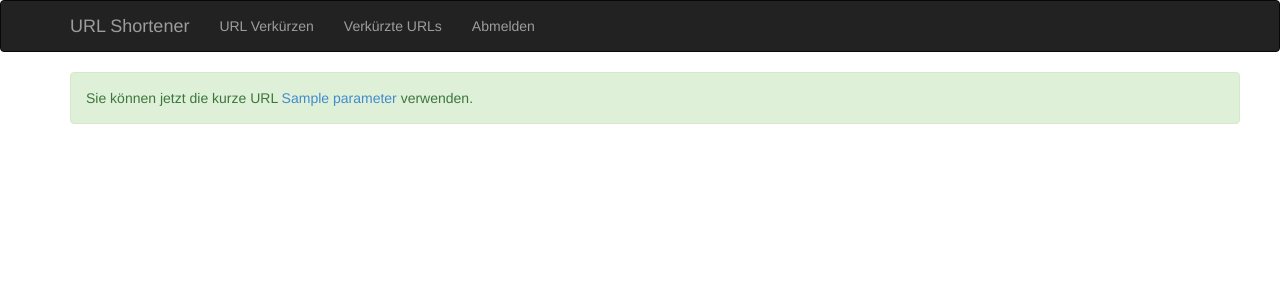
After one commit to DtNetsolution/URL-Shortener, a PHP site: template templates/urlCreated.php in a window 1280 px wide. The commit adds this page. Shown: the top 300 px of the page. Run offline with PHP 8.4, Linux system fonts and the light colour scheme; the template is opened without the code that fills it: most values are stand-ins (such as "Sample title", 1, 10 or a date in 2020); data that the repository does not hold is empty; some libraries are stand-ins or nearby versions.

Commit message:
Renamed templates

```diff
--- a/src/url/UrlCreateForm.class.php
+++ b/src/url/UrlCreateForm.class.php
@@ -122,7 +122,7 @@ class UrlCreateForm extends AbstractPage {
 			$this->urlShortener->getDB()->quote($this->details) . ", " . ($this->protected ? 1 : 0) . ")";
 		$this->urlShortener->getDB()->query($sql);
 
-		$this->show('urlSaved', UrlShortener::expandShortUrl($this->shortUrl));
+		$this->show('urlCreated', UrlShortener::expandShortUrl($this->shortUrl));
 		$this->longUrl = $this->shortUrl = $this->details = '';
 		$this->expire = 0;
 		$this->protected = false;
--- a/src/url/UrlEditForm.class.php
+++ b/src/url/UrlEditForm.class.php
@@ -72,6 +72,6 @@ class UrlEditForm extends UrlCreateForm {
 			", protected = " . ($this->protected ? 1 : 0) . " WHERE shortUrlID = " . $this->urlMapping['shortUrlID'];
 		$this->urlShortener->getDB()->query($sql);
 
-		$this->show('urlUpdated', UrlShortener::expandShortUrl($this->shortUrl));
+		$this->show('urlSaved', UrlShortener::expandShortUrl($this->shortUrl));
 	}
 }
--- a/templates/header.php
+++ b/templates/header.php
@@ -30,7 +30,7 @@
 		<header class="navbar navbar-inverse">
 			<div class="container">
 				<div class="navbar-header">
-					<a href="<?php echo SERVICE_BASEURL; ?>admin/create.php" class="navbar-brand">URL Shortener</a>
+					<a href="<?php echo SERVICE_BASEURL; ?>admin/urlCreate.php" class="navbar-brand">URL Shortener</a>
 				</div>
 				<nav>
 					<ul class="nav navbar-nav">
--- /dev/null
+++ b/templates/urlCreated.php
@@ -0,0 +1 @@
+<p class="alert alert-success container">Sie k&ouml;nnen jetzt die kurze URL <a href="<?php echo $parameter; ?>" target="blank"><?php echo $parameter; ?></a> verwenden.</p>
--- a/templates/urlSaved.php
+++ b/templates/urlSaved.php
@@ -1 +1 @@
-<p class="alert alert-success container">Sie k&ouml;nnen jetzt die kurze URL <a href="<?php echo $parameter; ?>" target="blank"><?php echo $parameter; ?></a> verwenden.</p>
+<p class="alert alert-success container">Ihre &Auml;nderungen wurden gespeichert. Verwenden Sie die kurze URL <a href="<?php echo $parameter; ?>" target="blank"><?php echo $parameter; ?></a>.</p>
--- a/templates/urlUpdated.php
+++ /dev/null
@@ -1 +0,0 @@
-<p class="alert alert-success container">Ihre &Auml;nderungen wurden gespeichert. Verwenden Sie die kurze URL <a href="<?php echo $parameter; ?>" target="blank"><?php echo $parameter; ?></a>.</p>
```
Also changed, not shown: templates/userCreated.php (added).
